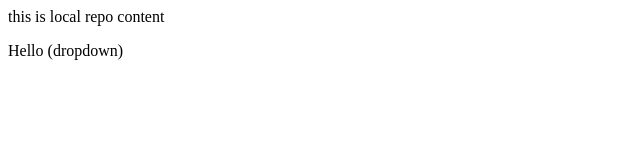
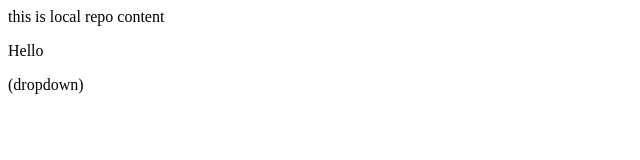
Before and after one commit to Navjotkarkhal/Local-repo, a plain HTML site: page index.html in a window 1280 px wide. Shown: the whole page, without its empty margins (0-640 px from the left). Drawn offline with Linux system fonts and the light colour scheme.

```diff
--- a/index.html
+++ b/index.html
@@ -1,2 +1,3 @@
 <p>this is local repo content</p>
-<p>Hello (dropdown)</p>
+<p>Hello</p>
+<p>(dropdown)</p>
```
